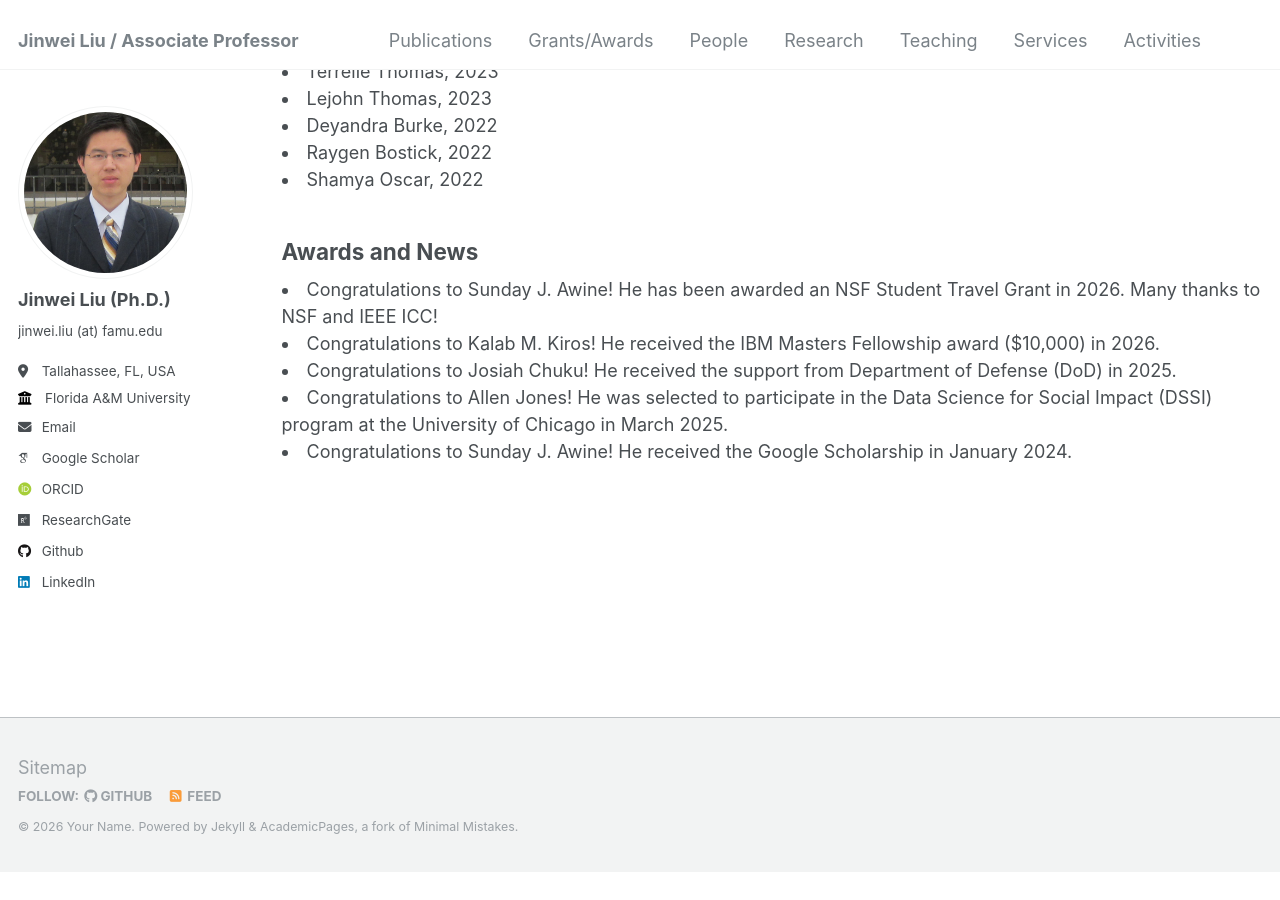
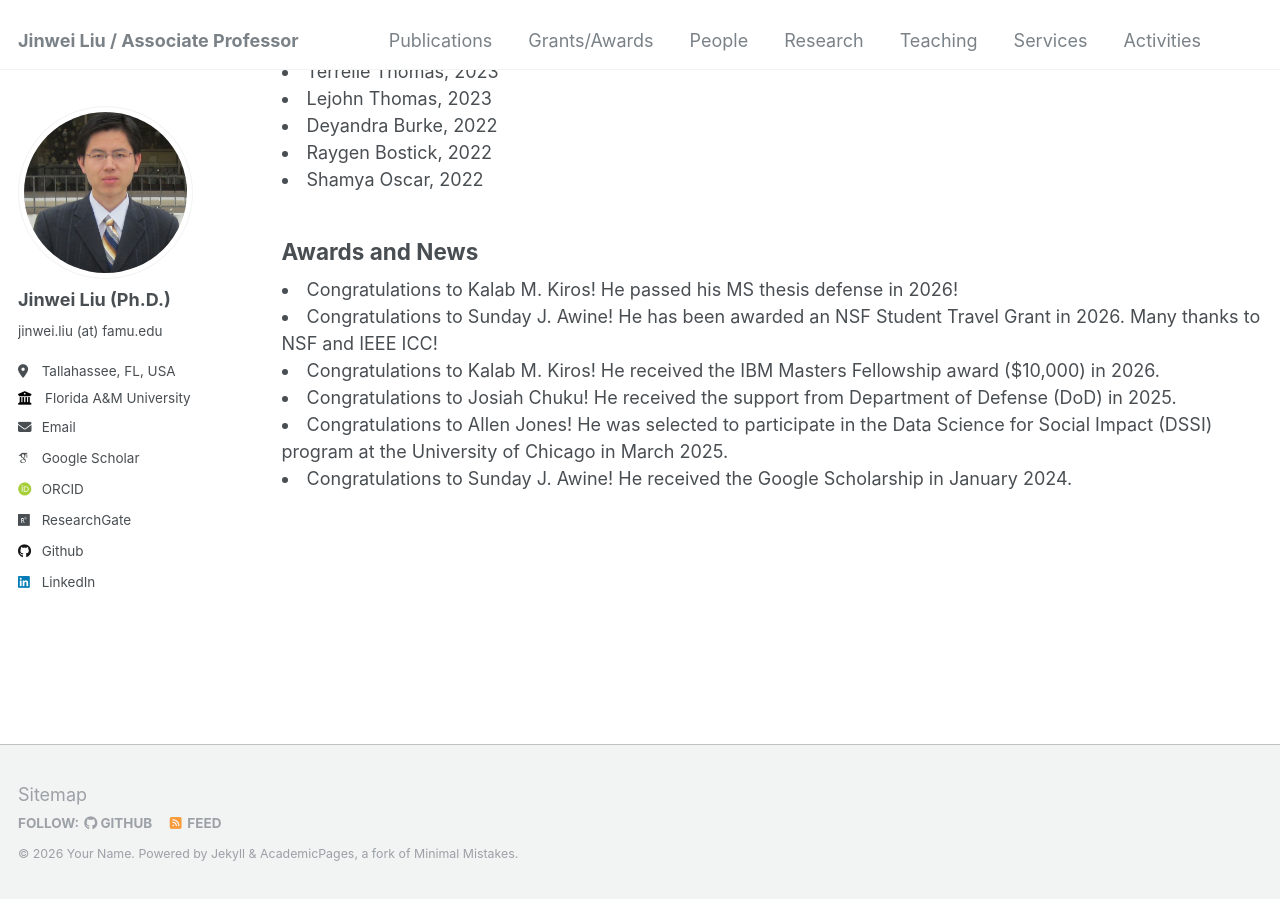
Before and after one commit to jinweiliucu/jinweiliucu.github.io, a Jekyll site: the page built from _pages/people.html, in a window 1280 px wide and 900 px high, scrolled down 1224 px. Built offline with Jekyll 4.4.1, drawn with Linux system fonts in a browser that asks for light colours; some web fonts are replaced; before the commit the page ends 2097 px from its top, so only the background shows below that.

Commit message:
Update people.html

```diff
--- a/_pages/people.html
+++ b/_pages/people.html
@@ -96,6 +96,9 @@ author_profile: true
 
 <h2 class="text-left">Awards and News</h2>
 <li>
+Congratulations to Kalab M. Kiros! He passed his MS thesis defense in 2026!
+</li>
+<li>
 Congratulations to Sunday J. Awine! He has been awarded an NSF Student Travel Grant in 2026. Many thanks to NSF and IEEE ICC!
 </li>
 <li>
```
